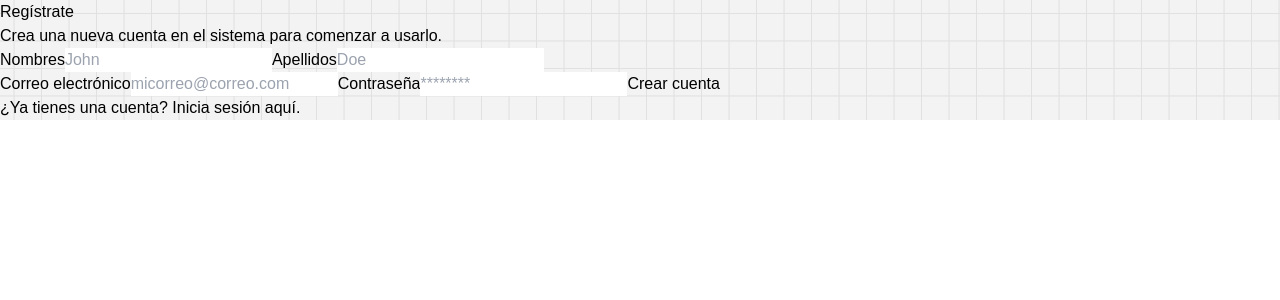
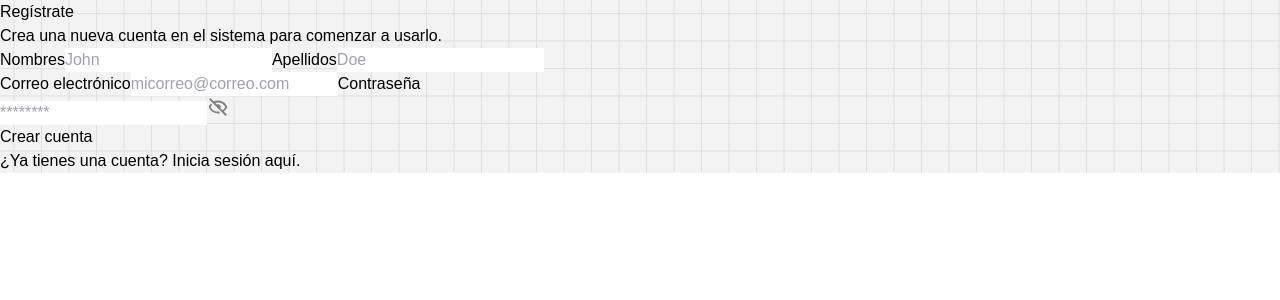
Before and after one commit to fabmnt/ferreteria-react, a React (Vite) app: page /register in a window 1280 px wide. Shown: the top 300 px of the page. Built offline with nearby package versions, Linux system fonts and the light colour scheme; no server answers.

Commit message:
refactor login and register form icon showHidePassword

```diff
--- a/src/auth/components/login-form.jsx
+++ b/src/auth/components/login-form.jsx
@@ -1,12 +1,16 @@
-import { useEffect } from 'react'
+import { useEffect, useState } from 'react'
 import { useLocation } from 'wouter'
 import { Spinner } from '../../components/spinner'
 import { signIn } from '../../services/auth'
 import { useLogin } from '../hooks/use-login'
+import { BiShowAlt } from "react-icons/bi";
+import { BiHide } from "react-icons/bi";
 
 export function LoginForm() {
   const { error, errorMessage, loading, setError, setErrorMessage, setLoading } = useLogin()
   const [, navigate] = useLocation()
+
+  const [showPassword, setShowPassword] = useState(false)
 
   useEffect(() => {
     if (error == null) {
@@ -47,6 +51,10 @@ export function LoginForm() {
     navigate('/')
   }
 
+  const togglePasswordVisibility = () => {
+    setShowPassword(!showPassword)
+  }
+
   return (
     <form onSubmit={handleSubmit}>
       <label className='flex flex-col gap-2'>
@@ -61,13 +69,22 @@ export function LoginForm() {
       </label>
       <label className='mt-4 flex flex-col gap-2'>
         <span className='text-sm font-semibold'>Contraseña</span>
-        <input
-          required
-          placeholder='********'
-          name='user-password'
-          type='password'
-          className='rounded-md border border-zinc-300 px-2 py-1.5 text-zinc-800 placeholder:text-sm focus:outline-none focus-visible:ring-2 focus-visible:ring-purple-500'
-        />
+        <div className="relative">
+          <input
+            required
+            placeholder='********'
+            name='user-password'
+            type={showPassword ? 'text' : 'password'}
+            className='w-full rounded-md border border-zinc-300 px-2 py-1.5 text-zinc-800 placeholder:text-sm focus:outline-none focus-visible:ring-2 focus-visible:ring-purple-500'
+          />
+          <button
+            type="button"
+            onClick={togglePasswordVisibility}
+            className="absolute inset-y-0 right-0 px-3 text-sm text-purple-500"
+          >
+            {showPassword ? <BiShowAlt size={22} color='grey'/> : <BiHide size={22} color='grey'/>}
+          </button>
+        </div>
       </label>
       <div>{errorMessage && <p className='mt-2 text-sm text-red-500'>{errorMessage}</p>}</div>
       <button
--- a/src/auth/components/register-form.jsx
+++ b/src/auth/components/register-form.jsx
@@ -3,13 +3,17 @@ import { Button } from '../../components/button'
 import { Input } from '../../components/input'
 import { Spinner } from '../../components/spinner'
 import { useRegister } from '../hooks/use-register'
-import { useEffect } from 'react'
+import { useEffect, useState } from 'react'
 import { signIn, signUp } from '../../services/auth'
 import { createEmployee } from '../../services/users'
+import { BiShowAlt } from "react-icons/bi";
+import { BiHide } from "react-icons/bi";
 
 export function RegisterForm() {
   const [, navigate] = useLocation()
   const { error, errorMessage, loading, setError, setErrorMessage, setLoading } = useRegister()
+
+  const [showPassword, setShowPassword] = useState(false)
 
   useEffect(() => {
     if (error == null) {
@@ -69,6 +73,10 @@ export function RegisterForm() {
     navigate('/')
   }
 
+   const togglePasswordVisibility = () => {
+    setShowPassword(!showPassword)
+  }
+
   return (
     <form onSubmit={handleSubmit}>
       <div className='grid grid-cols-2 gap-x-4'>
@@ -102,12 +110,22 @@ export function RegisterForm() {
       </label>
       <label className='mt-4 flex flex-col gap-2'>
         <span className='text-sm font-semibold'>Contraseña</span>
+        <div className='relative'>
         <Input
           required
           placeholder='********'
           name='user-password'
-          type='password'
+          type={showPassword ? 'text' : 'password'}
         />
+        <button
+          type="button"
+          onClick={togglePasswordVisibility}
+          className='absolute inset-y-0 right-0 px-3 text-sm text-purple-500'
+        >
+          {showPassword ? <BiShowAlt size={22} color='grey'/> : <BiHide size={22} color='grey'/>}
+        </button>
+        </div>
+
       </label>
       {errorMessage && <p className='mt-2 text-sm text-red-500'>{errorMessage}</p>}
       <Button
```
